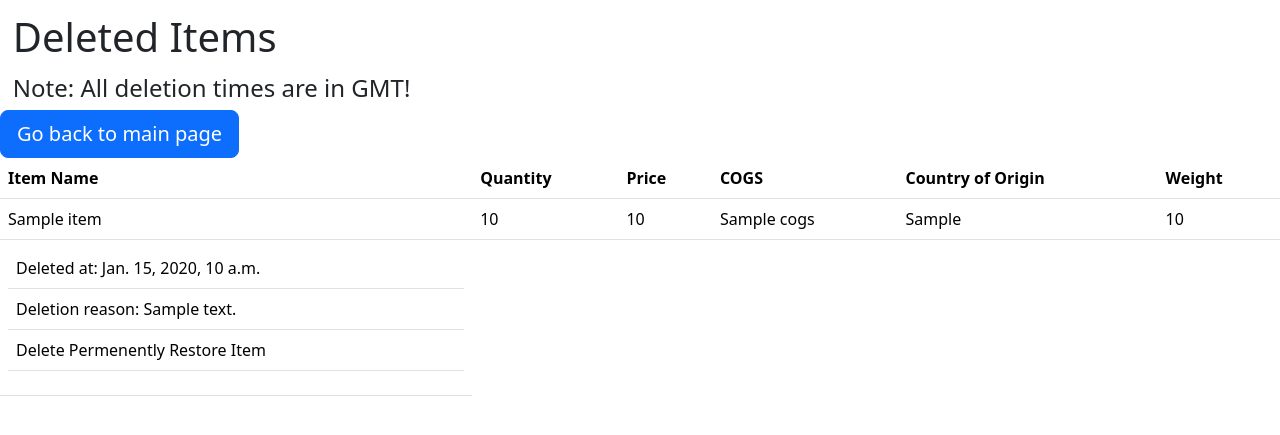
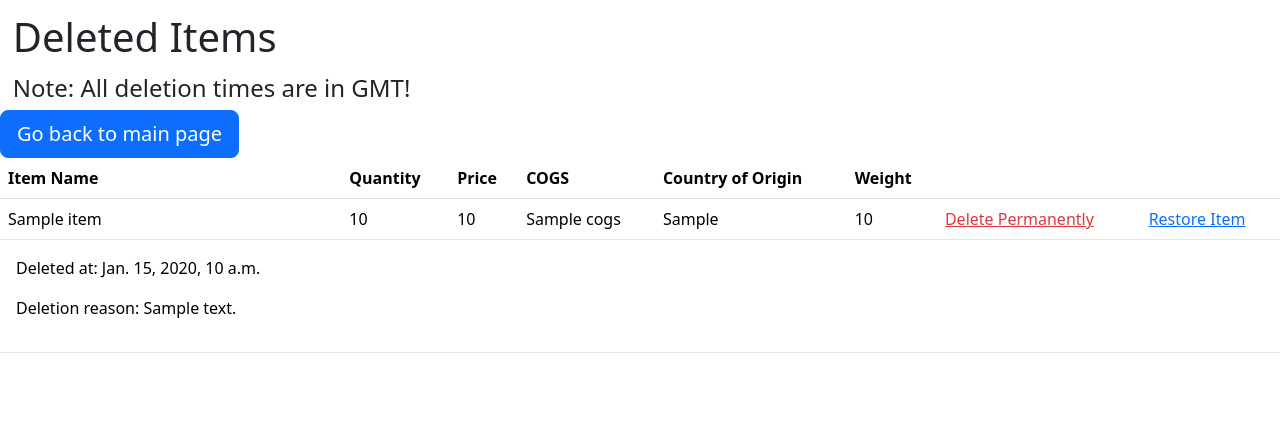
Before and after one commit to lukesno/shopify-backend-challenge, a Django app: template inventory/templates/inventory/deleted_items.html in a window 1280 px wide. Shown: the top 435 px of the page. Run offline with Django 3.2, Linux system fonts and the light colour scheme; the template is opened without the code that fills it: most values are stand-ins (such as "Sample title", 1, 10 or a date in 2020); some libraries are stand-ins or nearby versions.

Commit message:
modified deleted page layout

```diff
--- a/api/urls.py
+++ b/api/urls.py
@@ -3,12 +3,10 @@ from django.urls import path
 from . import views
 
 urlpatterns = [
-    # path('get/all', views.get_items, name="get_items"),
-    # path('get/deleted', views.get_deleted_items, name="get_deleted_items"),
-    # path('get/<int:item_id>', views.get_item, name="get_item"),
     path('get/<str:type>', views.get_item, name="get_item"),
     path('post/', views.post_item, name="post_item"),
     path('update/<int:item_id>', views.update_item, name="update_item"),
+    path('restore/<int:item_id>', views.restore_item, name="restore_item"),
     path('delete/soft/<int:item_id>', views.soft_delete_item, name="soft_delete_item"),
     path('delete/hard/<int:item_id>', views.hard_delete_item, name="hard_delete_item")
 ]
--- a/inventory/templates/inventory/create/main.html
+++ b/inventory/templates/inventory/create/main.html
@@ -17,7 +17,7 @@
     <h1 style="margin-left: 1%; margin-top: 1%;">Create Item</h1>
     <form action="/create/submit/" method="post">
         <!-- <div class="mb-3"> -->
-            <label for="name" class="form-label">Name</label>
+            <label for="name" class="form-label">Item Name</label>
             <input id="name" name="name" class="form-control" value="{{curr_item.name}}" required>
         <!-- </div> -->
         <!-- <div class="mb-3"> -->
--- a/inventory/templates/inventory/deleted_items.html
+++ b/inventory/templates/inventory/deleted_items.html
@@ -26,6 +26,8 @@
                 <th scope="col">COGS</th>
                 <th scope="col">Country of Origin</th>
                 <th scope="col">Weight</th>
+                <th></th>
+                <th></th>
             </tr>
         </thead>
         <tbody>
@@ -38,25 +40,31 @@
                 <td>{{item.cogs}}</td>
                 <td>{{item.origin_country}}</td>
                 <td>{{item.weight}}</td>
+                <td><a href="/edit/{{item.id}}/" style="color: #dc3545; cursor: pointer;">Delete Permanently</a></td>
+                <td><a href="/edit/{{item.id}}/" style="color: #0d6efd; cursor: pointer;">Restore Item</a></td>
             </tr>
             <tr>
                 <td>
-                    <table class="table .table-borderless">
+                    <table class="table table-borderless">
                         <tbody>
-                            <tr><td>Deleted at: {{item.deletion_time}}</td></tr>
-                            <tr><td>Deletion reason: {{item.deletion_comment}}</td></tr>
-                            <tr><td>Delete Permenently  Restore Item</td></tr>
+                            <tr>
+                                <td>Deleted at: {{item.deletion_time}}</td>
+                            </tr>
+                            <tr>
+                                <td>Deletion reason: {{item.deletion_comment}}</td>
+                            </tr>
                         </tbody>
 
                     </table>
                 </td>
+                <td></td>
+                <td></td>
+                <td></td>
+                <td></td>
+                <td></td>
+                <td></td>
+                <td></td>
             </tr>
-            <!-- <tr>
-                <td>Deletion reason: {{item.deletion_comment}}</td>
-            </tr>
-            <tr>
-                <td>Delete Permenently  Restore Item</td>
-            </tr> -->
 
             {% endfor %}
             {% else %}
--- a/inventory/templates/inventory/edit/main.html
+++ b/inventory/templates/inventory/edit/main.html
@@ -17,7 +17,7 @@
     <h1 style="margin-left: 1%; margin-top: 1%;">Update Item</h1>
     <form action="/edit/{{data.id}}/submit/" method="post">
         <!-- <div class="mb-3"> -->
-            <label for="name" class="form-label">Name</label>
+            <label for="name" class="form-label">Item Name</label>
             <input id="name" name="name" class="form-control" value="{{data.name}}" required>
         <!-- </div> -->
         <!-- <div class="mb-3"> -->
--- a/inventory/templates/inventory/edit/success.html
+++ b/inventory/templates/inventory/edit/success.html
@@ -17,7 +17,7 @@
     <p>{{message}}</p>
 
     {% if success %}
-    <label for="name" class="form-label">Name</label>
+    <label for="name" class="form-label">Item Name</label>
     <input readonly  id="name" name="name" class="form-control" value="{{data.name}}" required>
 
     <label for="price" class="form-label">Price</label>
```
Also changed, not shown: api/exceptions.py (+8 -0 lines), api/views.py (+24 -24 lines).
